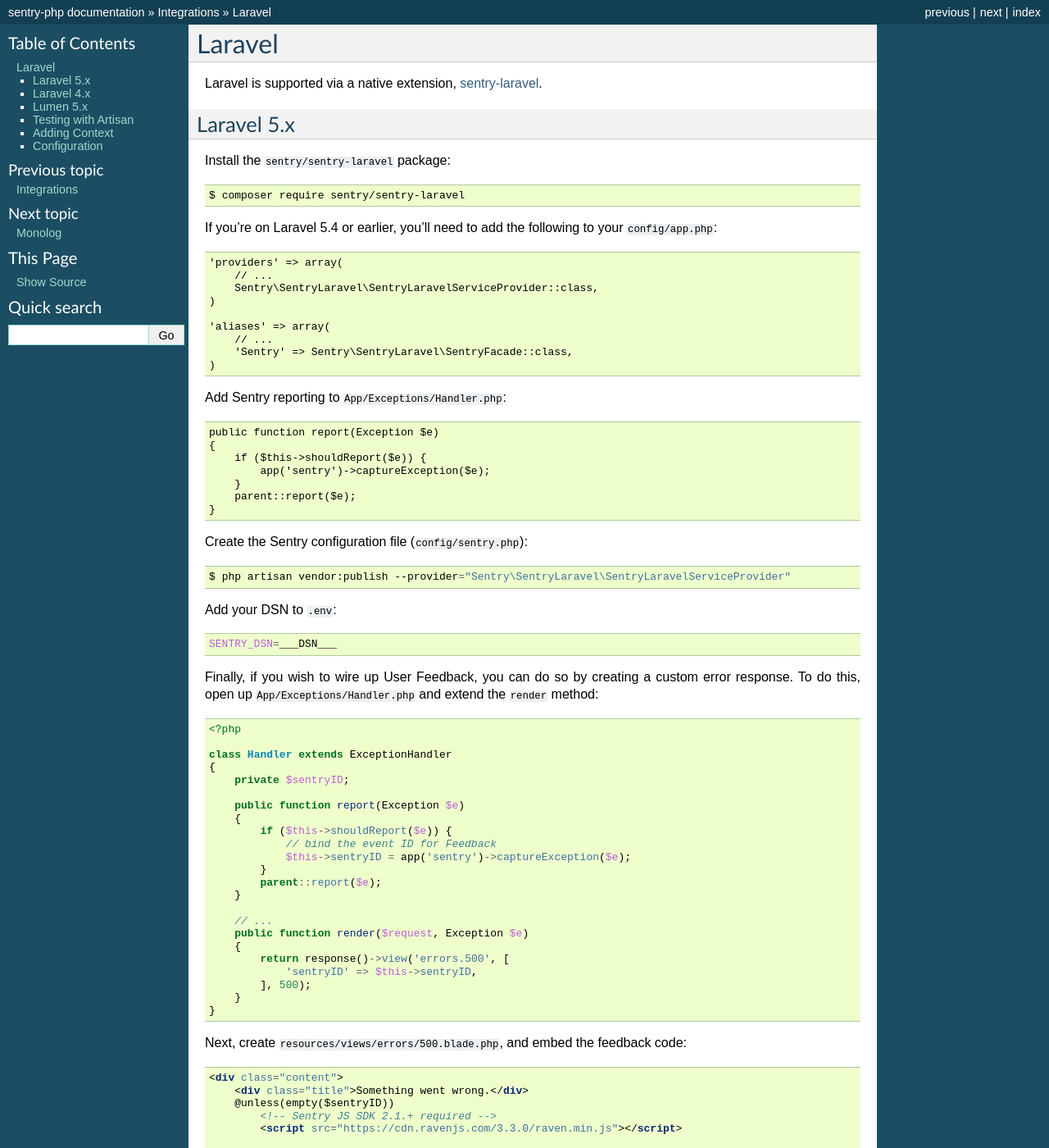
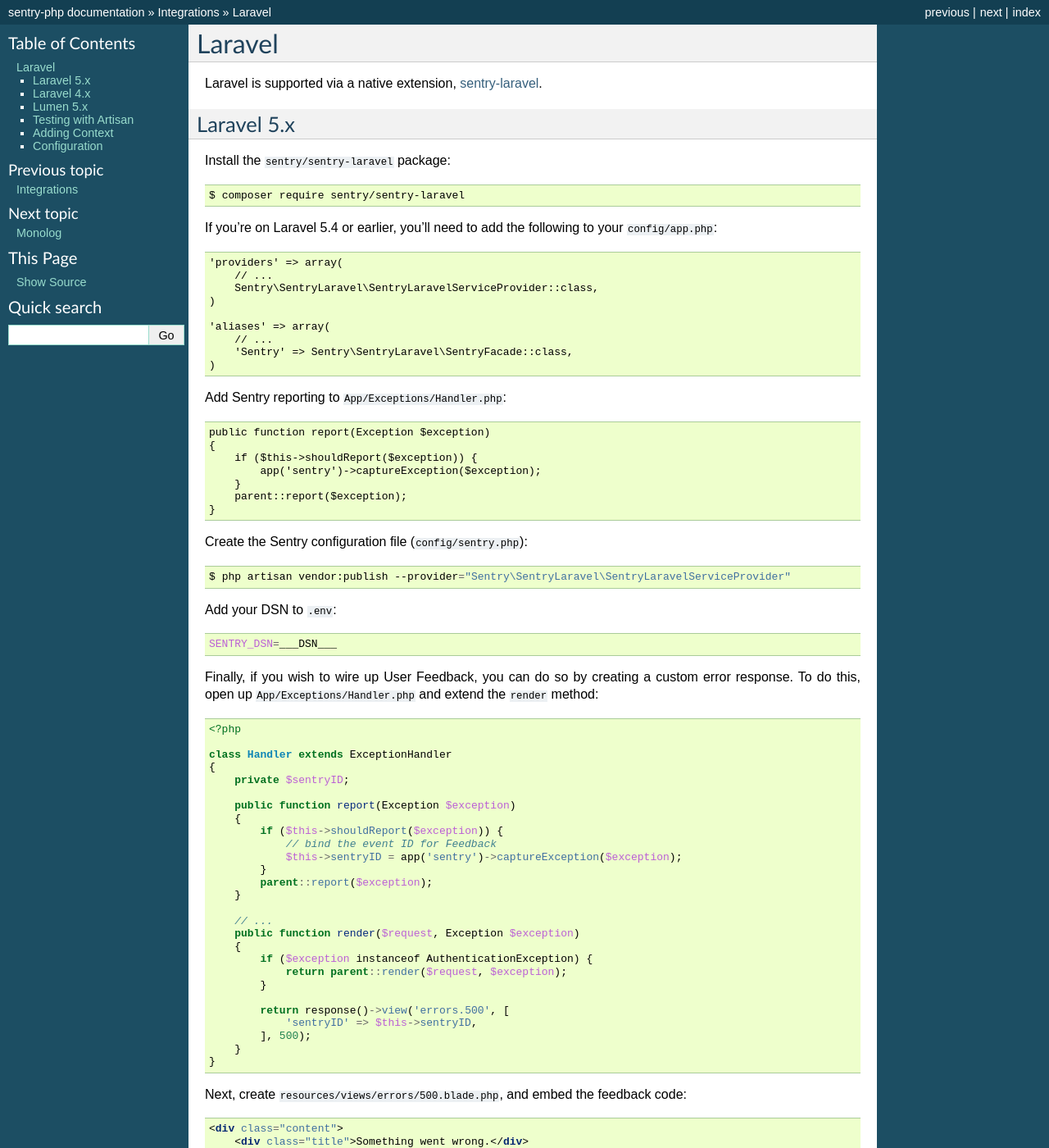
Before and after one commit to getsentry/sentry-php, a Sphinx documentation site: the page built from docs/integrations/laravel.rst, in a window 1280 px wide and 1400 px high. Shown: the whole window at 82% size. Built offline with Sphinx 7.4.7, drawn with Linux system fonts in a browser that asks for light colours; the version number could not be read and is left out.

Commit message:
Update laravel documentation

```diff
--- a/docs/integrations/laravel.rst
+++ b/docs/integrations/laravel.rst
@@ -31,12 +31,12 @@
 
 .. code-block:: php
 
-    public function report(Exception $e)
+    public function report(Exception $exception)
     {
-        if ($this->shouldReport($e)) {
-            app('sentry')->captureException($e);
+        if ($this->shouldReport($exception)) {
+            app('sentry')->captureException($exception);
         }
-        parent::report($e);
+        parent::report($exception);
     }
 
 Create the Sentry configuration file (``config/sentry.php``):
@@ -64,18 +64,22 @@
     {
         private $sentryID;
 
-        public function report(Exception $e)
+        public function report(Exception $exception)
         {
-            if ($this->shouldReport($e)) {
+            if ($this->shouldReport($exception)) {
                 // bind the event ID for Feedback
-                $this->sentryID = app('sentry')->captureException($e);
+                $this->sentryID = app('sentry')->captureException($exception);
             }
-            parent::report($e);
+            parent::report($exception);
         }
 
         // ...
-        public function render($request, Exception $e)
+        public function render($request, Exception $exception)
         {
+            if ($exception instanceof AuthenticationException) {
+                return parent::render($request, $exception);
+            }
+
             return response()->view('errors.500', [
                 'sentryID' => $this->sentryID,
             ], 500);
```
